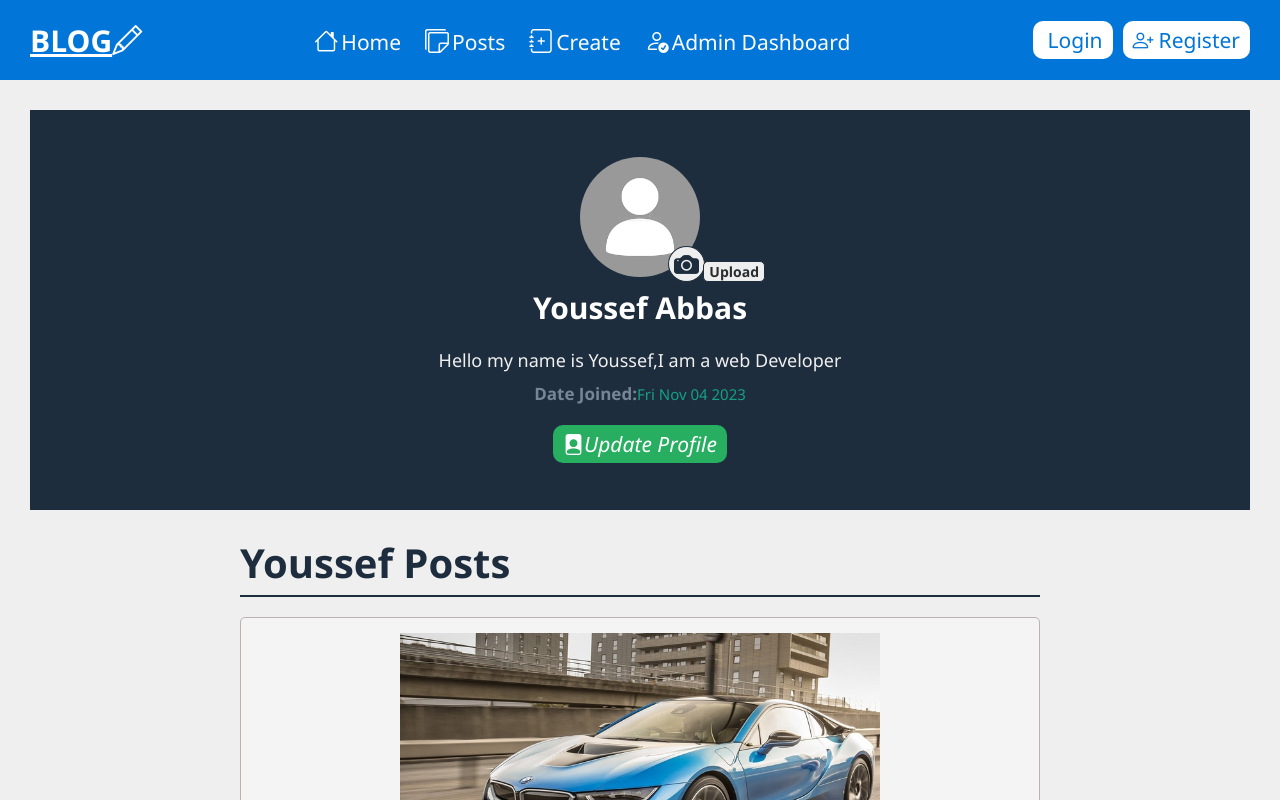
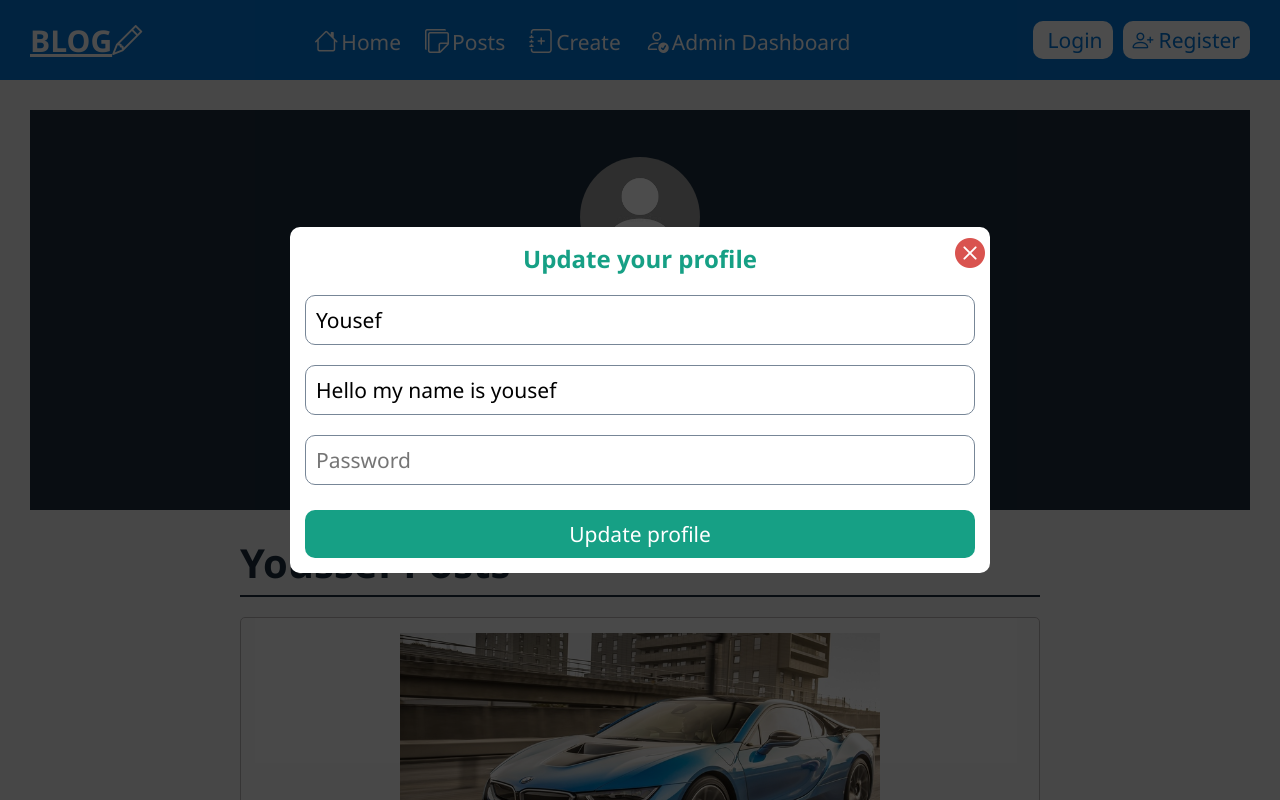
Before and after one commit to Mousa-Ahmed0/full-stack-Blog, a React (Create React App) app in the folder frontend/: page /profile/1 in a window 1280 px wide. Both pictures are taken after a click on the button "Update Profile". Shown: the top 800 px of the page. Built offline with nearby package versions, Linux system fonts and the light colour scheme.

Commit message:
Update Profile Modal

```diff
--- a/frontend/src/pages/profile/Profile.jsx
+++ b/frontend/src/pages/profile/Profile.jsx
@@ -4,6 +4,7 @@
 import { useEffect, useState } from 'react';
 import { toast } from 'react-toastify';
 import swal from "sweetalert";
+import UpdateProfileModal from './UpdateProfileModel';
 
 const Profile = () => {
     useEffect(()=>{
@@ -11,6 +12,7 @@
     },[]);
 
     const [file,setFile]=useState(null);
+    const [updateProfile,setUpdateProfile]=useState(false);
     //form submit handler
     const formSubmitHandler =(e)=>{
         e.preventDefault();
@@ -61,7 +63,7 @@
                     <strong>Date Joined:</strong>
                     <span>Fri Nov 04 2023</span>
                 </div>
-                <button className="profil-update-btn">
+                <button onClick={()=>setUpdateProfile(true)} className="profil-update-btn">
                     <i className="bi bi-file-person-fill">Update Profile</i>
                 </button>
             </div>
@@ -69,9 +71,10 @@
                     <h2 className='profile-posts-list-title'>Youssef Posts</h2>
                     <PostList posts={posts}/>
                 </div>
-                <button onClick={deleteAccountHandler} type='submit' className="delete-account-btn">
-                    Delete Your Account
-                </button>
+            <button onClick={deleteAccountHandler} type='submit' className="delete-account-btn">
+                Delete Your Account
+            </button>
+            {updateProfile && ( <UpdateProfileModal  setUpdateProfile={setUpdateProfile}/>)}
         </section>
      );
 }
--- /dev/null
+++ b/frontend/src/pages/profile/UpdateProfileModal.css
@@ -0,0 +1,63 @@
+.update-profile{
+    position: fixed;
+    top: 0;
+    left: 0;
+    width: 100%;
+    height: 100%;
+    background-color: rgba(0, 0, 0, 0.7);
+    z-index: 999;
+    display: flex;
+    align-items: center;
+    justify-content: center;
+}
+.update-profile-form{
+    width: 700px;
+    background-color: var(--white-color);
+    padding: 15px;
+    display: flex;
+    flex-direction: column;
+    position: relative;
+    border-radius: 10px;
+}
+.update-profile-form-close{
+    position: absolute;
+    top: 5px;
+    right: 5px;
+    color: var(--red-color);
+    cursor: pointer;
+    font-size: 30px;
+}
+.update-profile-title{
+    margin-bottom: 10px;
+    font-size: 24px;
+    color: var(--green-sea-color);
+    text-align: center;
+}
+.update-profile-input,
+.update-profile-textarea{
+    width: 100%;
+    border-radius: 10px;
+    font-size: 21px;
+    border: 1px solid var(--gray-color);
+    padding: 10px;
+    margin: 10px 0;
+
+}
+.update-profile-btn{
+    width: 100%;
+    cursor: pointer;
+    text-align: center;
+    background-color: var(--green-sea-color);
+    font-weight: 500;
+    font-size: 21px;
+    color: var(--white-color);
+    border-radius: 10px;
+    border: none;
+    padding: 10px;
+    margin-top: 15px;
+}
+@media (max-width:820px){
+    .update-profile{
+        width: 90%;
+    }
+}
--- /dev/null
+++ b/frontend/src/pages/profile/UpdateProfileModel.jsx
@@ -0,0 +1,53 @@
+import { useState } from 'react';
+import './UpdateProfileModal.css'
+
+const user={
+    username:"Yousef",
+    bio:"Hello my name is yousef"
+}
+const UpdateProfileModal = ({setUpdateProfile}) => {
+    const [username,setUsername]=useState(user.username);
+    const [bio,setBio]=useState(user.bio);
+    const [password,setPassword]=useState("");
+
+    //form submit handler
+    const forSubmitHandler=(e)=>{
+        e.preventDefault();
+        const updateUser={username,bio}
+        if(password.trim()==="")  updateUser.password=password;
+
+        console.log(updateUser);
+    }
+    return (
+        <div className="update-profile">
+            <form onSubmit={forSubmitHandler} className="update-profile-form">
+                <abbr title='close'>
+                    <i className="bi bi-x-circle-fill update-profile-form-close"
+                        onClick={()=>setUpdateProfile(false)}
+                    ></i>
+                </abbr>
+                <h1 className="update-profile-title" >Update your profile</h1>
+
+                <input type="text" value={username}  placeholder='Username'
+                    onChange={(e)=>setUsername(e.target.value)}
+                    className="update-profile-input"
+                />
+
+                <input type="text" value={bio}  placeholder='Bio'
+                    onChange={(e)=>setBio(e.target.value)}
+                    className="update-profile-input"
+                />
+
+                <input type="text" value={password}  placeholder='Password'
+                    onChange={(e)=>setPassword(e.target.value)}
+                    className="update-profile-input"
+                />
+
+                <button type='submit' className="update-profile-btn">Update profile</button>
+            </form>
+        </div>
+
+    );
+}
+
+export default UpdateProfileModal;
```
